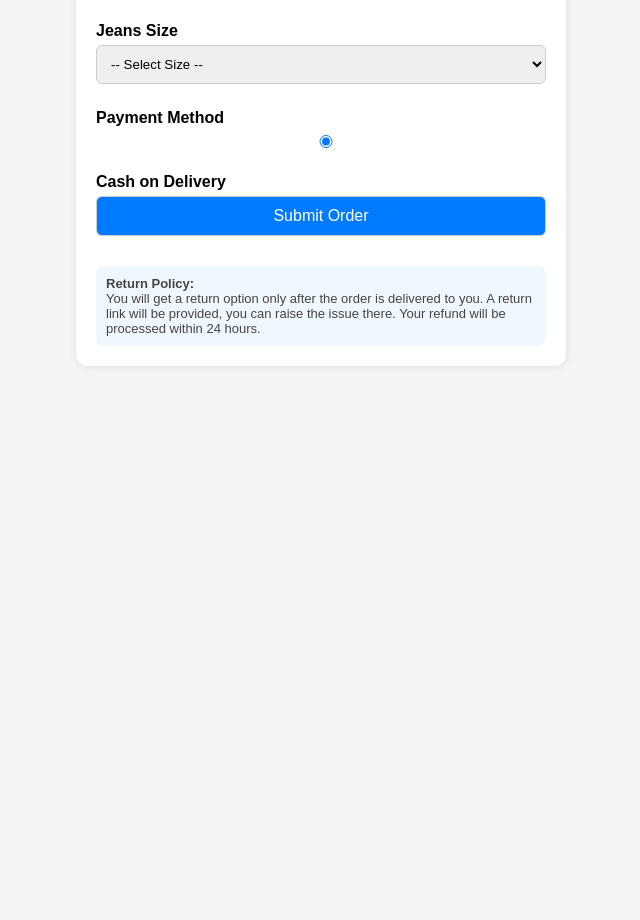
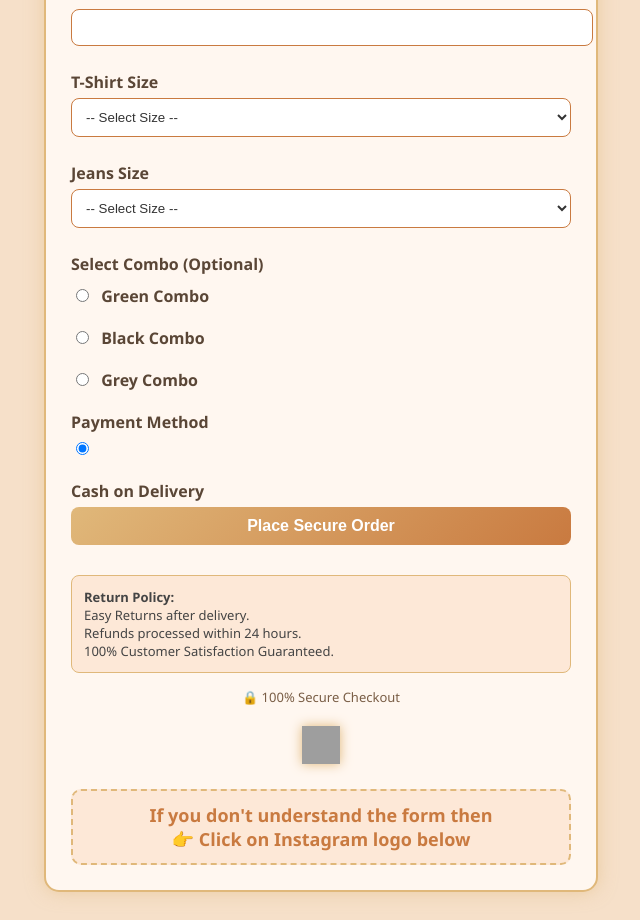
Before and after one commit to Dedhagroup/Orderform, a plain HTML site: page index.html in a window 1280 px wide. Shown: the part 597-1517 px from the top of the page, without its empty margins (319-959 px from the left). Before the commit the page ends 1001 px from the top, so only its background shows below. Drawn offline with Linux system fonts and the light colour scheme; grey boxes are pictures that could not be loaded.

Commit message:
Update index.html

```diff
--- a/index.html
+++ b/index.html
@@ -5,64 +5,135 @@
   <title>Moodeloom Order Form</title>
   <style>
     body {
-      font-family: Arial, sans-serif;
-      background: #f5f5f5;
-      padding: 30px;
+      font-family: 'Segoe UI', Arial, sans-serif;
+      background: #f6e0c9; /* Light Pastel Orange */
+      padding: 20px;
+      color: #333;
+    }
+    .banner {
+      max-width: 500px;
+      margin: 0 auto 20px auto;
+      background: linear-gradient(135deg, #e0b87a, #c97a40);
+      color: white;
+      padding: 15px;
+      text-align: center;
+      border-radius: 12px;
+      font-size: 20px;
+      font-weight: bold;
+      box-shadow: 0 0 15px rgba(224,184,122,0.6);
     }
     .form-container {
-      max-width: 450px;
+      max-width: 500px;
       margin: auto;
-      background: white;
-      padding: 20px;
-      border-radius: 12px;
-      box-shadow: 0px 0px 10px rgba(0,0,0,0.1);
+      background: #fff7f0;
+      padding: 25px;
+      border-radius: 15px;
+      border: 2px solid #e0b87a;
+      box-shadow: 0 0 18px rgba(224,184,122,0.5);
     }
     .logo {
       text-align: center;
-      font-size: 28px;
+      font-size: 32px;
       font-weight: bold;
-      color: #007bff;
+      color: #c97a40;
+      margin-bottom: 10px;
+      letter-spacing: 2px;
+    }
+    .tagline {
+      text-align: center;
+      font-size: 14px;
+      color: #7a5e46;
       margin-bottom: 20px;
     }
     .form-container h2 {
       text-align: center;
       margin-bottom: 20px;
+      color: #c97a40;
     }
     label {
       display: block;
       margin: 10px 0 5px;
       font-weight: bold;
+      color: #5a4636;
     }
     input, select, textarea, button {
       width: 100%;
       padding: 10px;
       margin-bottom: 15px;
-      border-radius: 6px;
-      border: 1px solid #ccc;
+      border-radius: 8px;
+      border: 1px solid #c97a40;
+      background: #fff;
+      color: #333;
+    }
+    input[type="checkbox"], input[type="radio"] {
+      width: auto;
+      margin-right: 8px;
+    }
+    input:focus, select:focus, textarea:focus {
+      outline: none;
+      border-color: #e09252;
+      box-shadow: 0 0 8px #e0b87a;
     }
     button {
-      background: #007bff;
-      color: white;
+      background: linear-gradient(135deg, #e0b87a, #c97a40);
+      border: none;
+      color: #fff;
       font-size: 16px;
+      font-weight: bold;
       cursor: pointer;
+      transition: 0.3s;
     }
     button:hover {
-      background: #0056b3;
+      background: linear-gradient(135deg, #f0c98a, #d9864c);
+      box-shadow: 0 0 12px #e0b87a;
     }
     .note {
       font-size: 13px;
       color: #444;
       margin-top: 15px;
-      background: #f0f8ff;
-      padding: 10px;
+      background: #fde8d7;
+      padding: 12px;
       border-radius: 8px;
+      border: 1px solid #e0b87a;
+    }
+    .trust {
+      margin-top: 15px;
+      text-align: center;
+      font-size: 13px;
+      color: #7a5e46;
+    }
+    .insta {
+      text-align: center;
+      margin-top: 20px;
+    }
+    .insta img {
+      width: 38px;
+      height: 38px;
+      cursor: pointer;
+      filter: drop-shadow(0 0 6px #e0b87a);
+    }
+    .help {
+      margin-top: 20px;
+      text-align: center;
+      font-size: 18px;
+      font-weight: bold;
+      color: #c97a40;
+      background: #fde8d7;
+      padding: 12px;
+      border-radius: 10px;
+      border: 2px dashed #e0b87a;
     }
   </style>
 </head>
 <body>
+
+  <!-- Banner -->
+  <div class="banner">✨ Limited Time Offer – Free Delivery Today! ✨</div>
+
   <div class="form-container">
     <div class="logo">Moodeloom</div>
-    <h2>Order Form</h2>
+    <div class="tagline">Trusted Clothing Brand • Since 2020</div>
+    <h2>Secure Order Form</h2>
 
     <!-- Order Form -->
     <form action="https://script.google.com/macros/s/AKfycbwE4Vz1z17G5OkAPfOaqM6S_i5IZcJG-rE1Y4kMRAmbfatYs_TD4dKZMmd5s5zs6nMV/exec" method="POST">
@@ -101,18 +172,42 @@
         <option value="38">38</option>
       </select>
 
+    <!-- ✅ Combo Options -->
+<label>Select Combo (Optional)</label>
+<label><input type="radio" name="combo" value="Green Combo"> Green Combo</label>
+<label><input type="radio" name="combo" value="Black Combo"> Black Combo</label>
+<label><input type="radio" name="combo" value="Grey Combo"> Grey Combo</label>
+
       <label>Payment Method</label>
       <input type="radio" id="cod" name="payment" value="Cash on Delivery" checked>
       <label for="cod">Cash on Delivery</label>
 
-      <button type="submit">Submit Order</button>
+      <button type="submit">Place Secure Order</button>
     </form>
 
     <div class="note">
       <b>Return Policy:</b><br>
-      You will get a return option only after the order is delivered to you.
-      A return link will be provided, you can raise the issue there.
-      Your refund will be processed within 24 hours.
+      Easy Returns after delivery.<br>
+      Refunds processed within 24 hours.<br>
+      100% Customer Satisfaction Guaranteed.
+    </div>
+
+    <!-- Trust Message -->
+    <div class="trust">
+      🔒 100% Secure Checkout
+    </div>
+
+    <!-- Instagram -->
+    <div class="insta">
+      <a href="https://www.instagram.com/modeloom__official/" target="_blank">
+        <img src="https://cdn-icons-png.flaticon.com/512/174/174855.png" alt="Instagram">
+      </a>
+    </div>
+
+    <!-- Help Section -->
+    <div class="help">
+    If you don't understand the form then <br>
+       👉 Click on Instagram logo below
     </div>
   </div>
 </body>
```
